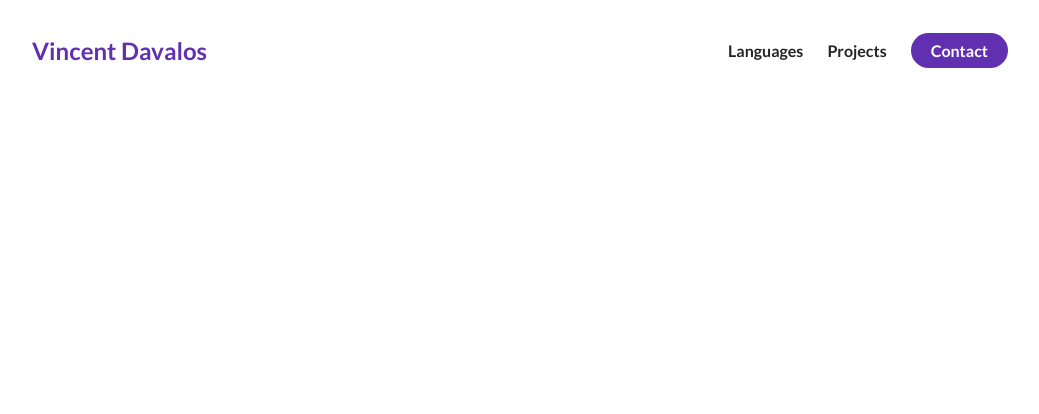
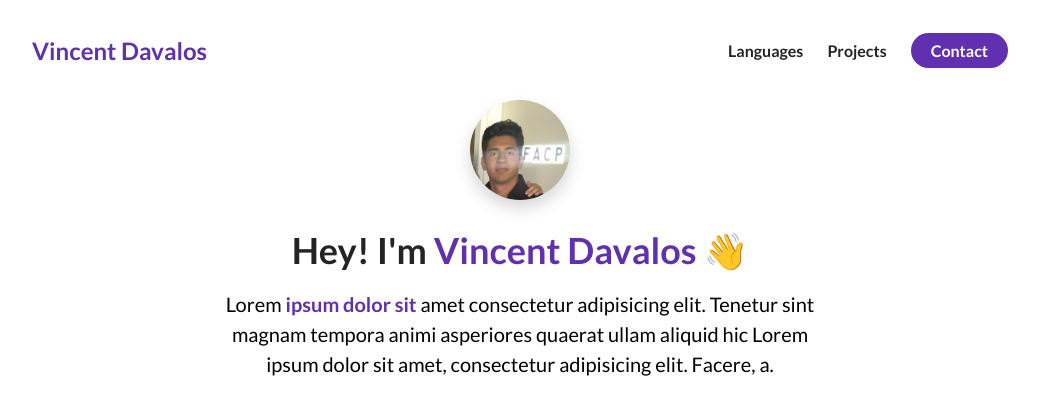
Before and after one commit to VincentDavalos1/E-Protfolio-Practice, a plain HTML site: page index.html in a window 1280 px wide. Shown: the whole page, without its empty margins (120-1159 px from the left). Drawn offline with Linux system fonts and the light colour scheme.

Commit message:
about me

```diff
--- a/index.html
+++ b/index.html
@@ -6,7 +6,9 @@
     <meta name="viewport" content="width=device-width, initial-scale=1.0" />
     <title>Vincent Davalos</title>
     <link rel="stylesheet" href="./style.css" />
+    <script src="https://kit.fontawesome.com/c8e4d183c2.js" crossorigin="anonymous"></script>
   </head>
+
   <body>
     <section id="about me">
       <nav>
@@ -14,26 +16,48 @@
         <ul class="nav__link--list">
           <li>
             <a
-              href="" class="
-              nav__link--anchor
-                link__hover-effect
-                 link__hover-effect--black">Languages</a>
+              href=""
+              class="nav__link--anchor link__hover-effect link__hover-effect--black"
+              >Languages</a
+            >
           </li>
           <li>
             <a
-              href="" class="
-              nav__link--anchor
-               link__hover-effect
-                link__hover-effect--black">Projects</a>
+              href=""
+              class="nav__link--anchor link__hover-effect link__hover-effect--black"
+              >Projects</a
+            >
           </li>
           <li>
-            <a
-              href="" class="
-              nav__link--anchor
-               nav__link--anchor-primary">Contact</a>
+            <a href="" class="nav__link--anchor nav__link--anchor-primary"
+              >Contact</a
+            >
           </li>
         </ul>
       </nav>
+
+      <div class="flex flex-1">
+        <div class="about-me__info row">
+          <div class="about-me__info--container">
+            <figure class="about-me__picture--mask">
+              <img src="./assets/0.jpg" class="about-me__picture" alt="Picture of me" />
+            </figure>
+            <h1 class="about-me__info--title">
+              Hey! I'm <span class="text--purple">Vincent Davalos</span> 👋
+            </h1>
+            <p class="about-me__info--para">
+                 Lorem <strong class="text--purple">ipsum dolor sit</strong> amet consectetur adipisicing elit. Tenetur
+              sint magnam tempora animi asperiores quaerat ullam aliquid hic Lorem ipsum dolor sit amet, consectetur adipisicing elit. Facere, a.
+            </p>
+            <div class="about-me__links">
+                <a href="" class="about-me__link"></a>
+                <a href="" class="about-me__link"></a>
+                <a href="" class="about-me__link"></a>
+                <a href="" class="about-me__link"></a>
+            </div>
+          </div>
+        </div>
+      </div>
     </section>
   </body>
 </html>
--- a/style.css
+++ b/style.css
@@ -1,7 +1,6 @@
 @import url("https://fonts.googleapis.com/css2?family=Lato:wght@400;700&family=Roboto:wght@300;400;500;700&display=swap");
 
 * {
-  color: red;
   font-family: "Lato", sans-serif;
   padding: 0;
   margin: 0;
@@ -14,6 +13,10 @@ h1, h2, h3, h4, h5, h6, span {
     line-height: 1.25;
 }
 
+h1 {
+    font-size: 36px;
+}
+
 p {
     line-height: 1.5;
     font-size: 16px;
@@ -21,6 +24,24 @@ p {
 
 li{
     list-style: none;
+}
+
+.flex {
+    display: flex;
+}
+
+.flex-1 {
+    flex: 1;
+}
+
+.row {
+    width: 100%;
+    max-width: 800px;
+    margin: 0 auto;
+}
+
+.text--purple {
+    color: #6030b1;
 }
 
 /* NAVIGATION BAR */
@@ -63,3 +84,48 @@ nav {
     margin: 0 12px;
     font-weight: bold;
 }
+
+/* ABOUT ME */
+
+#about-me {
+    min-height: 100vh;
+    display: flex;
+    flex-direction: column;
+}
+
+.about-me__info--container {
+    display: flex;
+    flex-direction: column;
+    justify-content: center;
+    align-items: center;
+    max-width: 600px;
+    margin: 0 auto;
+    text-align: center;
+}
+
+.about-me__picture--mask {
+    width: 100px;
+    height: 100px;
+    border-radius: 50%;
+    overflow: hidden;
+    box-shadow: 0 8px 16px rgba(0, 0, 0, .16);
+    margin-bottom: 28px;
+}
+
+.about-me__picture {
+    width: 100%;
+
+    /*improving my own picture*/
+    transform: scale(1.5);
+    padding-left: 8px;
+    padding-top: 8px;
+}
+
+.about-me__info--title {
+    margin-bottom: 16px;
+}
+
+.about-me__info--para {
+    font-size: 20px;
+    margin-bottom: 28px;
+}
```
Also changed, not shown: assets/0.jpg (added), assets/chat.png (added), assets/dashboard.png (added), assets/logo.svg (added), assets/loopit.png (added), assets/undraw_websites.svg (added), 1 other file.
